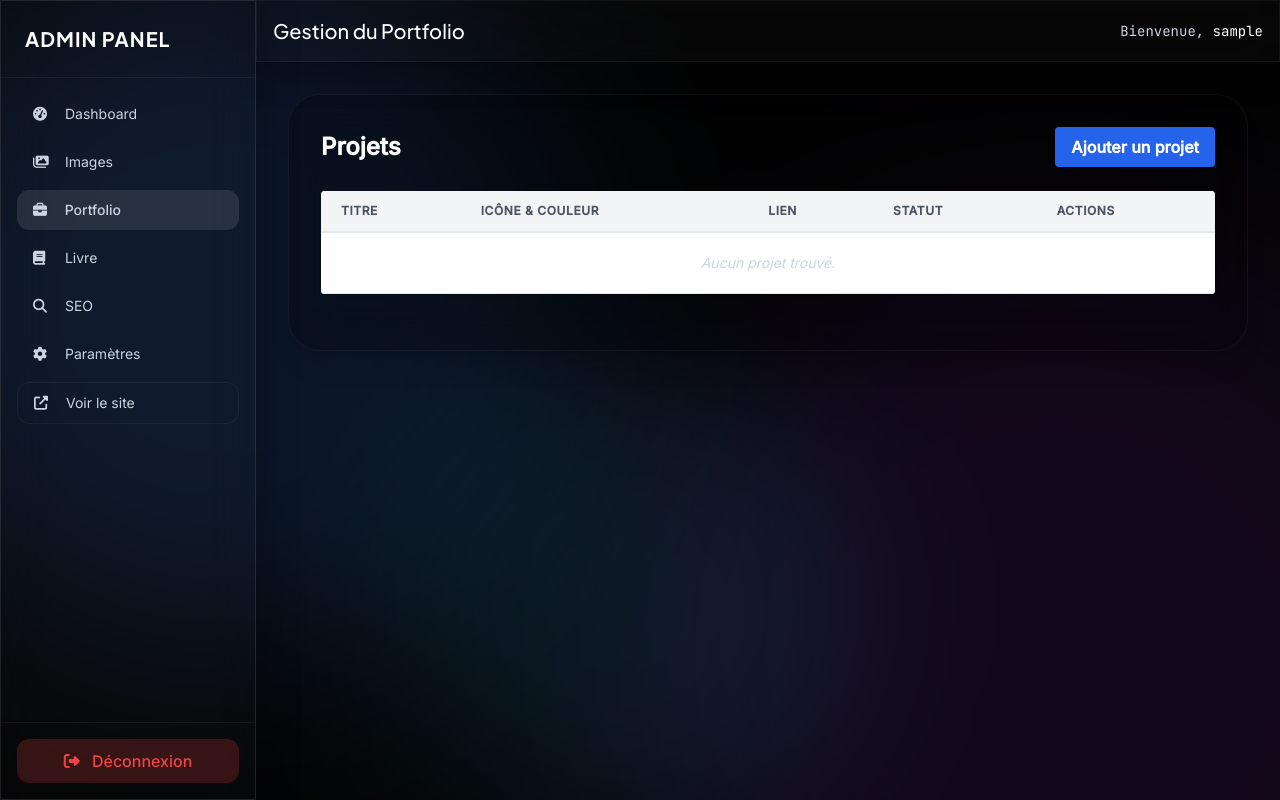
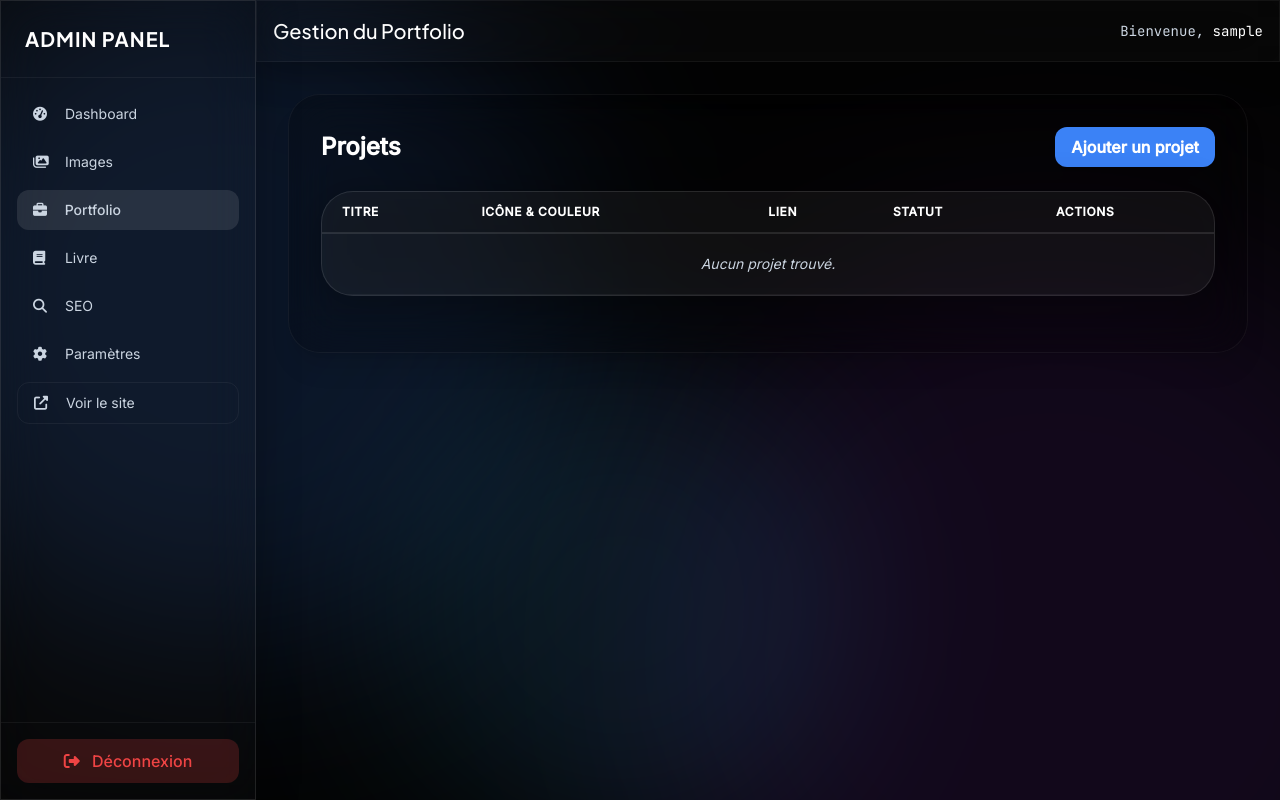
Before and after one commit to moa-digitalagency/aisancekalonji, a Flask app: page /admin/portfolio in a window 1280 px wide. Run offline with Flask 3, Linux system fonts and the light colour scheme; the visitor is signed in with stand-in values (Sample User, id 1); data that the repository does not hold is empty; some libraries are stand-ins or nearby versions.

Commit message:
Refactor admin templates to force 100% dark theme and fix contrast
Co-authored-by: moa-digitalagency <93324793+moa-digitalagency@users.noreply.github.com>

```diff
--- a/templates/admin/portfolio.html
+++ b/templates/admin/portfolio.html
@@ -4,70 +4,71 @@
 
 {% block content %}
 <div class="mb-6 flex justify-between items-center">
-    <h2 class="text-2xl font-bold text-gray-800">Projets</h2>
-    <a href="{{ url_for('admin.portfolio_add') }}" class="bg-blue-600 hover:bg-blue-700 text-white font-bold py-2 px-4 rounded shadow">
+    <h2 class="text-2xl font-bold text-gray-200">Projets</h2>
+    <a href="{{ url_for('admin.portfolio_add') }}" class="bg-accent hover:bg-accent/80 text-white font-bold py-2 px-4 rounded-xl shadow-lg transition-colors">
         Ajouter un projet
     </a>
 </div>
 
-<div class="bg-white shadow-md rounded my-6 overflow-x-auto">
-    <table class="min-w-full leading-normal">
+<div class="glass-premium bg-white/5 border border-white/10 rounded-[32px] my-6 overflow-hidden">
+    <div class="overflow-x-auto">
+        <table class="min-w-full leading-normal admin-table">
             <thead>
                 <tr>
-                <th class="px-5 py-3 border-b-2 border-gray-200 bg-gray-100 text-left text-xs font-semibold text-gray-600 uppercase tracking-wider">
+                    <th class="px-5 py-3 border-b-2 border-white/10 bg-black/20 text-left text-xs font-semibold text-gray-300 uppercase tracking-wider">
                         Titre
                     </th>
-                <th class="px-5 py-3 border-b-2 border-gray-200 bg-gray-100 text-left text-xs font-semibold text-gray-600 uppercase tracking-wider">
+                    <th class="px-5 py-3 border-b-2 border-white/10 bg-black/20 text-left text-xs font-semibold text-gray-300 uppercase tracking-wider">
                         Icône & Couleur
                     </th>
-                <th class="px-5 py-3 border-b-2 border-gray-200 bg-gray-100 text-left text-xs font-semibold text-gray-600 uppercase tracking-wider">
+                    <th class="px-5 py-3 border-b-2 border-white/10 bg-black/20 text-left text-xs font-semibold text-gray-300 uppercase tracking-wider">
                         Lien
                     </th>
-                <th class="px-5 py-3 border-b-2 border-gray-200 bg-gray-100 text-left text-xs font-semibold text-gray-600 uppercase tracking-wider">
+                    <th class="px-5 py-3 border-b-2 border-white/10 bg-black/20 text-left text-xs font-semibold text-gray-300 uppercase tracking-wider">
                         Statut
                     </th>
-                <th class="px-5 py-3 border-b-2 border-gray-200 bg-gray-100 text-left text-xs font-semibold text-gray-600 uppercase tracking-wider">
+                    <th class="px-5 py-3 border-b-2 border-white/10 bg-black/20 text-left text-xs font-semibold text-gray-300 uppercase tracking-wider">
                         Actions
                     </th>
                 </tr>
             </thead>
             <tbody>
                 {% for item in items %}
-            <tr>
-                <td class="px-5 py-5 border-b border-gray-200 bg-white text-sm">
-                    <p class="text-gray-900 whitespace-no-wrap font-semibold">{{ item.title }}</p>
+                <tr class="hover:bg-white/5 transition-colors">
+                    <td class="px-5 py-5 border-b border-white/10 text-sm">
+                        <p class="text-gray-200 whitespace-no-wrap font-semibold">{{ item.title }}</p>
                     </td>
-                <td class="px-5 py-5 border-b border-gray-200 bg-white text-sm">
+                    <td class="px-5 py-5 border-b border-white/10 text-sm">
                         <span class="inline-block p-2 rounded {{ item.color_class }}">
                             <i class="fas {{ item.icon_class }}"></i>
                         </span>
-                    <span class="ml-2 text-gray-600 text-xs">{{ item.icon_class }}</span>
+                        <span class="ml-2 text-gray-400 text-xs">{{ item.icon_class }}</span>
                     </td>
-                <td class="px-5 py-5 border-b border-gray-200 bg-white text-sm">
+                    <td class="px-5 py-5 border-b border-white/10 text-sm">
                         {% if item.link %}
-                    <a href="{{ item.link }}" target="_blank" class="text-blue-500 hover:text-blue-800">{{ item.link }}</a>
+                        <a href="{{ item.link }}" target="_blank" class="text-accent hover:text-accent/80">{{ item.link }}</a>
                         {% else %}
                         <span class="text-gray-500 italic">Aucun</span>
                         {% endif %}
                     </td>
-                <td class="px-5 py-5 border-b border-gray-200 bg-white text-sm">
-                    <span class="relative inline-block px-3 py-1 font-semibold {% if item.is_active %}text-green-900{% else %}text-red-900{% endif %} leading-tight">
-                        <span aria-hidden class="absolute inset-0 {% if item.is_active %}bg-green-200{% else %}bg-red-200{% endif %} opacity-50 rounded-full"></span>
+                    <td class="px-5 py-5 border-b border-white/10 text-sm">
+                        <span class="relative inline-block px-3 py-1 font-semibold {% if item.is_active %}text-emerald-400{% else %}text-red-400{% endif %} leading-tight">
+                            <span aria-hidden class="absolute inset-0 {% if item.is_active %}bg-emerald-500/20 border border-emerald-500/30{% else %}bg-red-500/20 border border-red-500/30{% endif %} rounded-full"></span>
                             <span class="relative">{% if item.is_active %}Actif{% else %}Inactif{% endif %}</span>
                         </span>
                     </td>
-                <td class="px-5 py-5 border-b border-gray-200 bg-white text-sm">
+                    <td class="px-5 py-5 border-b border-white/10 text-sm">
                         <div class="flex items-center space-x-3">
-                        <a href="{{ url_for('admin.portfolio_edit', id=item.id) }}" class="text-blue-600 hover:text-blue-900">
+                            <a href="{{ url_for('admin.portfolio_edit', id=item.id) }}" class="text-blue-400 hover:text-blue-300">
                                 Éditer
                             </a>
                             <form action="{{ url_for('admin.portfolio_toggle', id=item.id) }}" method="POST" class="inline">
-                            <button type="submit" class="text-yellow-600 hover:text-yellow-900">
+                                <button type="submit" class="text-yellow-400 hover:text-yellow-300">
                                     {% if item.is_active %}Désactiver{% else %}Activer{% endif %}
                                 </button>
                             </form>
                             <form action="{{ url_for('admin.portfolio_delete', id=item.id) }}" method="POST" class="inline" onsubmit="return confirm('Êtes-vous sûr de vouloir supprimer ce projet ?');">
-                            <button type="submit" class="text-red-600 hover:text-red-900">
+                                <button type="submit" class="text-red-400 hover:text-red-300">
                                     Supprimer
                                 </button>
                             </form>
@@ -76,7 +77,7 @@
                 </tr>
                 {% else %}
                 <tr>
-                <td colspan="5" class="px-5 py-5 border-b border-gray-200 bg-white text-sm text-center">
+                    <td colspan="5" class="px-5 py-5 border-b border-white/10 text-sm text-center">
                         <p class="text-gray-500 italic">Aucun projet trouvé.</p>
                     </td>
                 </tr>
@@ -84,4 +85,5 @@
             </tbody>
         </table>
     </div>
+</div>
 {% endblock %}
```
Also changed, not shown: templates/admin/images.html (+15 -15 lines). Lines whose indentation alone changed are shown as unchanged.
